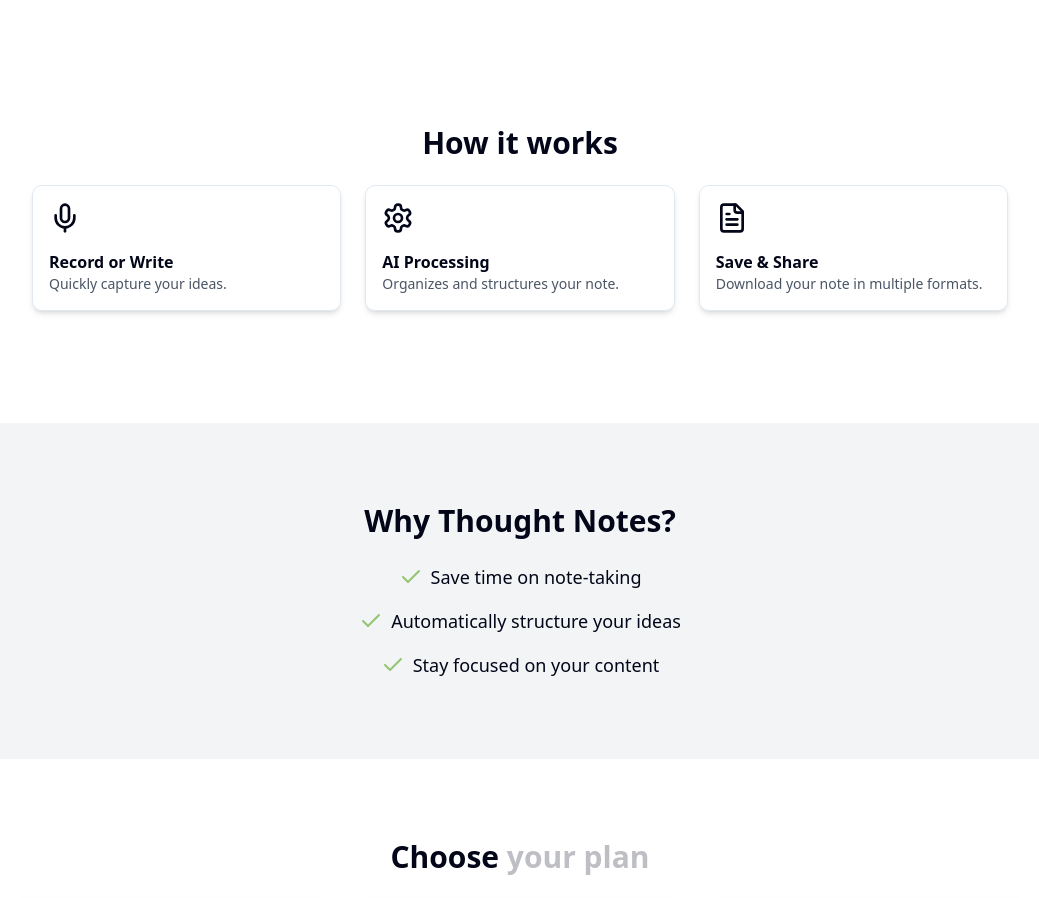
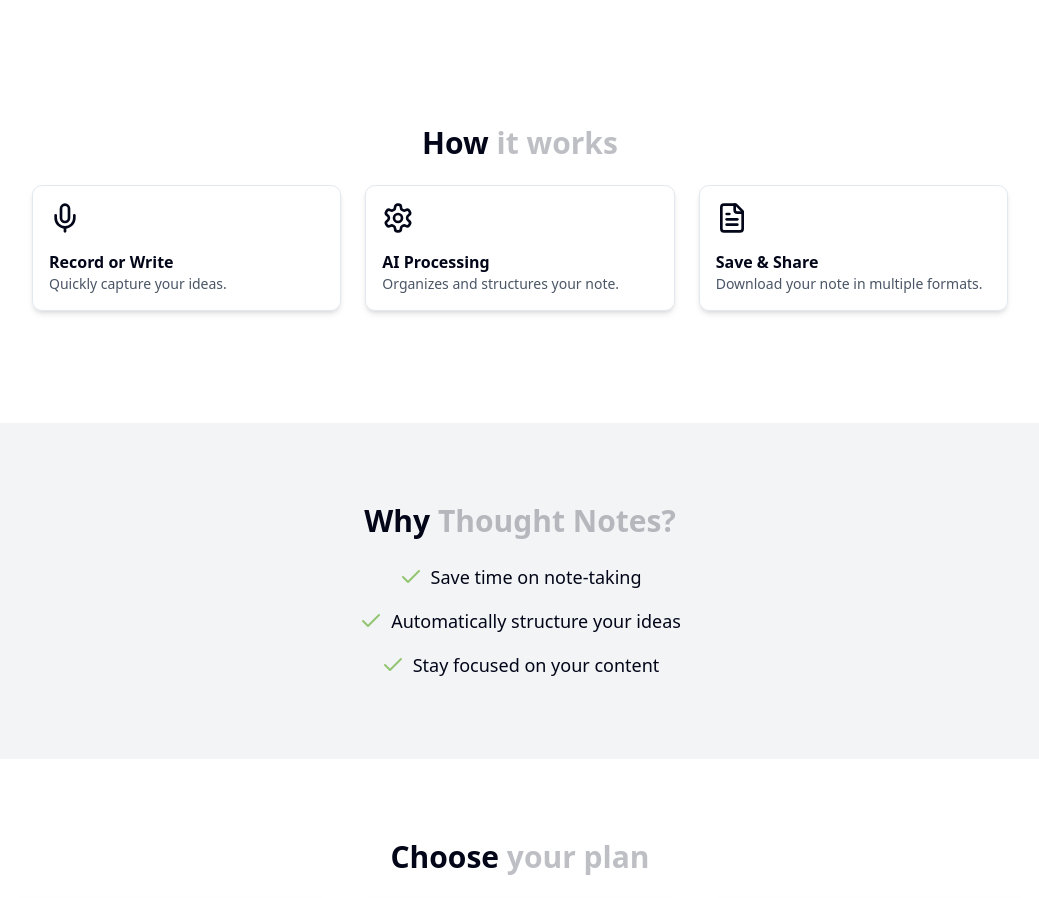
Before and after one commit to ThoughtNotes/ThoughtNotes.github.io, a Next.js app: page / in a window 1280 px wide. Shown: the part 920-1818 px from the top of the page, without its empty margins (120-1159 px from the left). Built offline with nearby package versions, Linux system fonts and the light colour scheme.

Commit message:
used reusable components and modified title style

```diff
--- a/components/landing/CTA.tsx
+++ b/components/landing/CTA.tsx
@@ -1,4 +1,6 @@
 import { Button } from "@/components/ui/button";
+import { SectionTitle } from "@/components/reusable/SectionTitle"
+
 
 type CTAProps = {
   highlightForm: () => void;
@@ -8,14 +10,14 @@
 export function CTA({highlightForm}: CTAProps) {
   const handleTry = () => {
     window.scrollTo(0,0);
-
     highlightForm();
-
   }
 
   return (
     <section className="py-16 px-6 text-center bg-indigo-600 text-white">
-      <h2 className="text-3xl font-semibold">Get Started with Thought Notes</h2>
+      <SectionTitle>
+        Get Started with Thought Notes
+      </SectionTitle>
       <p className="mt-4 text-lg opacity-80">Structure your thoughts fast, and make them useful with AI.</p>
       <Button className="mt-6" onClick={handleTry}>
         Try for Free
--- a/components/landing/Features.tsx
+++ b/components/landing/Features.tsx
@@ -1,4 +1,6 @@
 import { Check } from "lucide-react";
+import { SectionTitle } from "@/components/reusable/SectionTitle"
+
 
 export function Features() {
   const features = [
@@ -10,7 +12,9 @@
   return (
     <section id="features" className="py-20 mt-8 px-6 text-center bg-gray-100 dark:bg-gray-800">
     <div className="mx-auto md:max-w-5xl">
-      <h2 className="text-3xl font-semibold">Why Thought Notes?</h2>
+      <SectionTitle>
+        Why <span className="opacity-25 dark:opacity-50">Thought Notes?</span>
+      </SectionTitle>
       <ul className="mt-6 space-y-4 flex flex-col items-center">
         {features.map((feature, index) => (
           <li key={index} className="text-md sm:text-lg flex gap-2 items-center"><Check color="#93C572" /> {feature}</li>
--- a/components/landing/HowItWorks.tsx
+++ b/components/landing/HowItWorks.tsx
@@ -1,4 +1,5 @@
 import { Mic, Settings, FileText } from "lucide-react";
+import { SectionTitle } from "@/components/reusable/SectionTitle"
 
 export function HowItWorks() {
   const steps = [
@@ -9,7 +10,9 @@
 
   return (
     <section id="how-it-works" className="py-20 px-6 text-center mx-auto md:max-w-5xl">
-      <h2 className="text-3xl font-semibold">How it works</h2>
+      <SectionTitle>
+        How <span className="opacity-25 dark:opacity-50">it works</span>
+      </SectionTitle>
       <div className="mt-6 flex flex-col md:flex-row justify-center items-center gap-6">
         {steps.map((step, index) => (
           <div key={index} className="p-4 border rounded-lg shadow-md w-full text-left">
--- a/components/landing/Pricing.tsx
+++ b/components/landing/Pricing.tsx
@@ -2,6 +2,8 @@
 import { Button } from "@/components/ui/button";
 import { Separator } from "@/components/ui/separator";
 import { Check } from "lucide-react";
+import { SectionTitle } from "@/components/reusable/SectionTitle"
+
 
 export function Pricing() {
   const plans = [
@@ -26,7 +28,9 @@
 
   return (
     <section id="pricing" className="py-20 px-6 text-center w-full md:px-0 mx-auto md:max-w-5xl">
-      <h2 className="text-3xl font-semibold">Choose <span className="opacity-25 dark:opacity-50">your plan</span></h2>
+      <SectionTitle>
+        Choose <span className="opacity-25 dark:opacity-50">your plan</span>
+      </SectionTitle>
       <div className="mt-6 flex flex-col md:flex-row justify-center gap-6">
         {plans.map((plan, index) => (
           <Card key={index} className="w-full p-6 flex flex-col justify-start rounded-lg">
--- a/components/landing/Problem.tsx
+++ b/components/landing/Problem.tsx
@@ -1,5 +1,5 @@
 import { Lightbulb } from "lucide-react";
-import { SectionTitle} from "@/components/reusable/SectionTitle";
+import { SectionTitle } from "@/components/reusable/SectionTitle";
 import { Paragraph} from "@/components/reusable/Paragraph";
 import { ImpactBox } from "@/components/reusable/ImpactBox";
 
```
